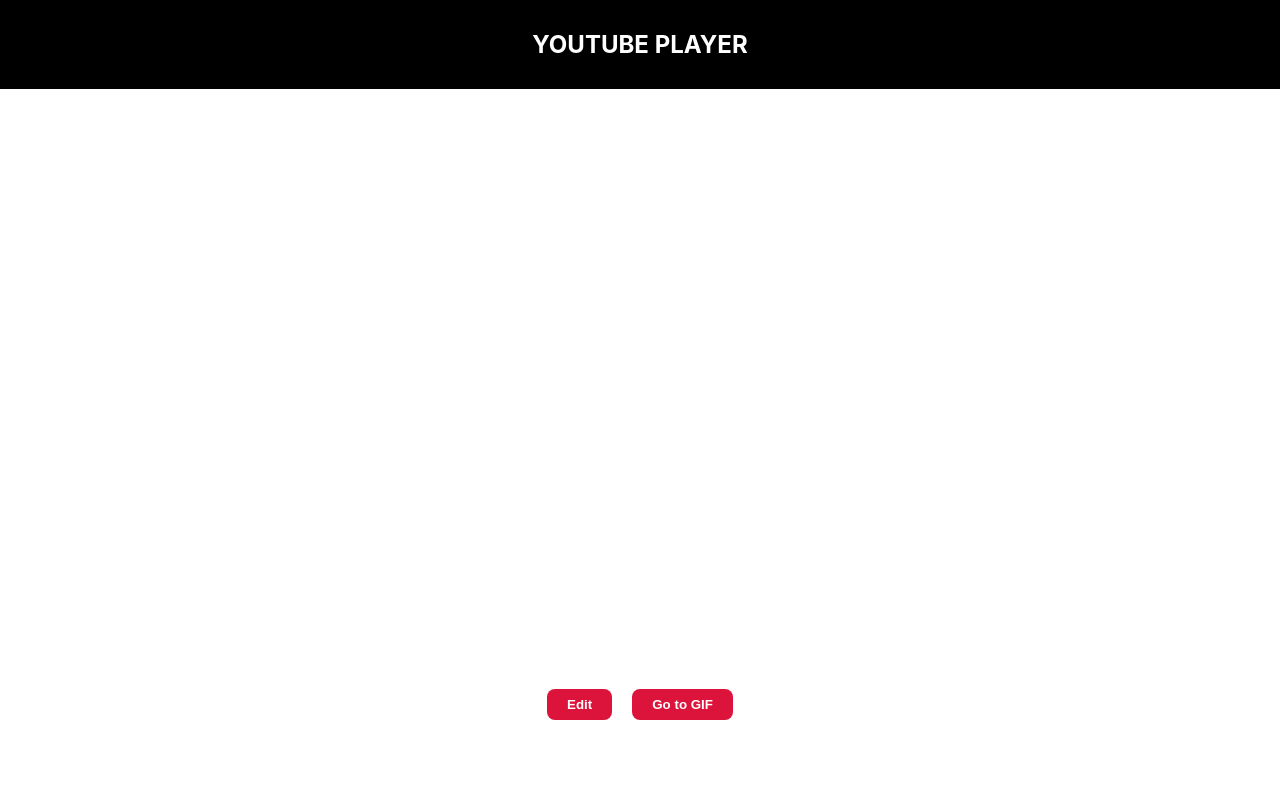
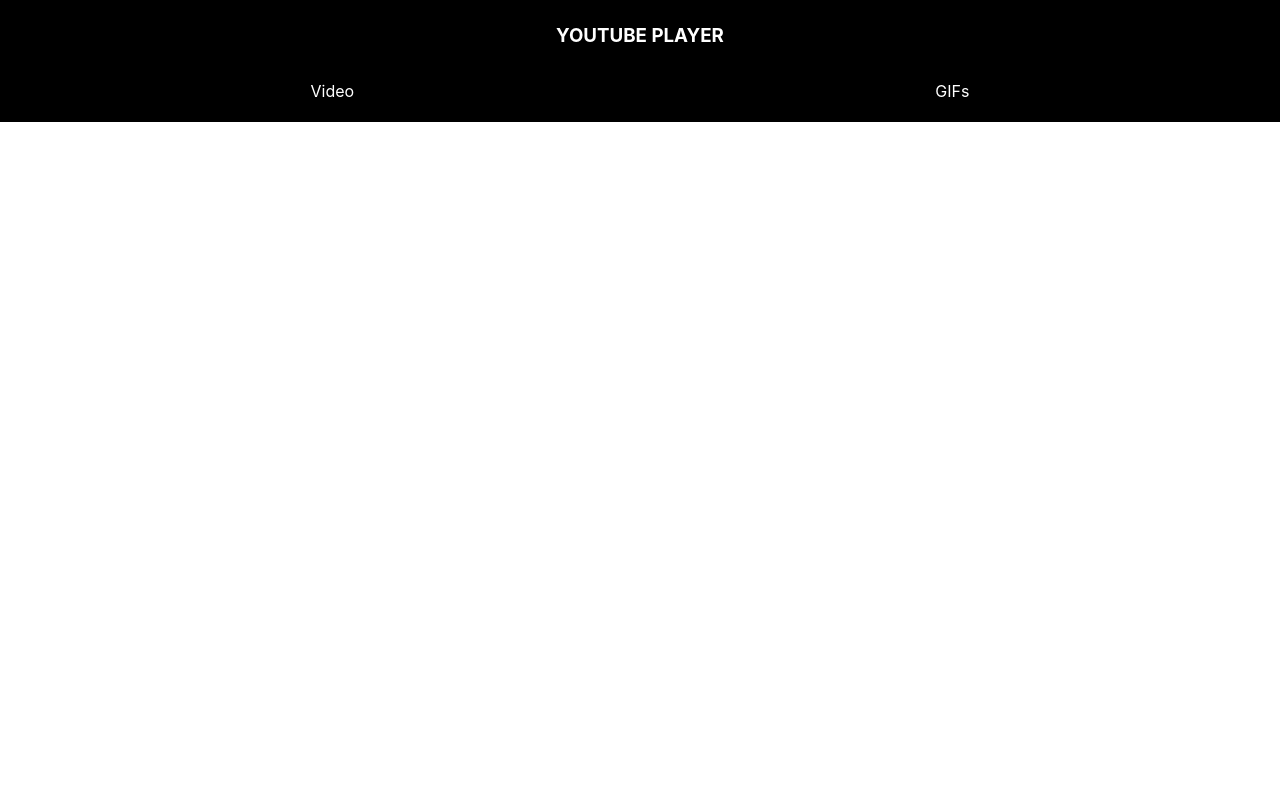
Before and after one commit to KeRusty/Youtube-Test, a React (Create React App) app: page /video in a window 1280 px wide. Shown: the top 800 px of the page. Built offline with nearby package versions, Linux system fonts and the light colour scheme.

Commit message:
updates to app behavior

```diff
--- a/src/components/header/header.tsx
+++ b/src/components/header/header.tsx
@@ -4,10 +4,28 @@ import './styles.scss'
 
 function Header() {
     const navigate = useNavigate();
+
+    const navigateToHome = () => {
+        localStorage.removeItem("videoUrl");
+        navigate('/')
+    }
+
+    const navigateToVideo = () => {
+        const videoUrl = localStorage.getItem("videoUrl");
+        if (videoUrl && videoUrl.length > 0) {
+            navigate('/video')
+        } else {
+            window.alert('Oops this does not seem to be a valid Youtube URL, try again')
+        }
+    }
     return (
-        <div className='header-container' onClick={() => navigate('/')}>
+        <div className='header-container'>
             <div className='header-text-container'>
-                <h2 className='header-text'>YOUTUBE PLAYER</h2>
+                <h3 className='header-text' onClick={navigateToHome}>YOUTUBE PLAYER</h3>
+            </div>
+            <div className='header-sub-text-container'>
+                <p className='header-text' onClick={navigateToVideo}>Video</p>
+                <p className='header-text' onClick={() => navigate('/gifs')}>GIFs</p>
             </div>
         </div>
     )
--- a/src/components/header/styles.scss
+++ b/src/components/header/styles.scss
@@ -1,6 +1,6 @@
 .header-container{
     background-color: black;
-    padding: 10px 0;
+    padding: 5px 0;
 }
 
 .header-text-container{
@@ -9,7 +9,20 @@
     align-items: center;
 }
 
+.header-sub-text-container{
+    display: flex;
+    justify-content: space-around;
+    align-items: center;
+    margin: 0 20px;
+}
+
 .header-text{
     color: white;
     cursor: pointer;
 }
+
+.header-text-link{
+    color: white;
+    cursor: pointer;
+    text-decoration: none;
+}
--- a/src/index.scss
+++ b/src/index.scss
@@ -20,4 +20,5 @@ code {
   border-radius: 8px;
   border: 0;
   margin: 0 10px;
+  cursor: pointer;
 }
--- a/src/index.tsx
+++ b/src/index.tsx
@@ -13,7 +13,4 @@ root.render(
   </React.StrictMode>
 );
 
-// If you want to start measuring performance in your app, pass a function
-// to log results (for example: reportWebVitals(console.log))
-// or send to an analytics endpoint. Learn more: https://bit.ly/CRA-vitals
 reportWebVitals();
--- a/src/pages/home/home.tsx
+++ b/src/pages/home/home.tsx
@@ -1,30 +1,55 @@
 import React, { ReactElement, useState } from 'react';
-import { useNavigate } from "react-router-dom";
+import ReactPlayer from "react-player";
+import { SourceProps } from 'react-player/base';
+
+// helpres
+import { isYouTubeLink, handleProgress } from '../../utils/helpers/helpers';
+
+// Styles
 import './styles.scss'
 
-// helpres
-import { isYouTubeLink } from '../../utils/helpers/helpers';
+function Home(): ReactElement | null {
 
-
-function Home(): ReactElement | null {
     const [inputUrl, setInputUrl] = useState<string>("");
-    const navigate = useNavigate();
+    const [playVideo, setPlayVideo] = useState<boolean>(false)
+    const [videoURL, setVideoURL] = useState<string | string[] | SourceProps[] | MediaStream | undefined>('');
 
     const handleSave = () => {
-        localStorage.setItem("videoPosition", "0");
+        if (playVideo) {
+            setInputUrl('')
+            setPlayVideo(false)
+        } else {
+            localStorage.setItem("videoPosition", "0");
 
-        const isCorrectURL = isYouTubeLink(inputUrl);
+            const isCorrectURL = isYouTubeLink(inputUrl?.trim());
 
-        if (isCorrectURL) {
-            navigate('/video', { state: { videoUrl: inputUrl } });
-        } else {
-            window.alert('Oops this does not seem to be a valid Youtube URL, try again')
+            if (isCorrectURL) {
+                setPlayVideo(true)
+                setVideoURL(inputUrl)
+                localStorage.setItem("videoUrl", inputUrl);
+            } else {
+                window.alert('Oops this does not seem to be a valid Youtube URL, try again')
+            }
         }
 
     };
 
     return (
         <div className="home-container">
+            {playVideo &&
+                <div className='video-player-container'>
+                    <ReactPlayer
+                        url={videoURL}
+                        playing={false}
+                        controls
+                        onProgress={handleProgress}
+                        progressInterval={1000}
+                        width="80%"
+                        height="70vh"
+                    />
+                </div>
+            }
+
             <div className='textbox-container'>
                 <input
                     type="text"
@@ -38,7 +63,7 @@ function Home(): ReactElement | null {
             <div className=''>
 
                 <button className="watch-button" onClick={handleSave}>
-                    Watch Video
+                    {playVideo ? 'Edit ' : 'Watch Video'}
                 </button>
             </div>
 
--- a/src/pages/home/styles.scss
+++ b/src/pages/home/styles.scss
@@ -22,3 +22,24 @@
     font-size: 1rem;
     font-weight: 400;
 }
+
+.video-container{
+    justify-content: center;
+    align-items: center;
+    flex-direction: column;
+}
+
+.video-player-container{
+    margin: 20px 0;
+    width: 100%;
+    display: flex;
+    justify-content: center;
+    align-items: center;
+    flex-direction: column;
+}
+
+.video-player-button-container{
+    display: flex;
+    flex-direction: row;
+    justify-content: space-between;
+}
--- a/src/pages/video/video.tsx
+++ b/src/pages/video/video.tsx
@@ -1,31 +1,28 @@
-import React, { ReactElement, useState, useEffect } from 'react';
+import React, { ReactElement, useState, useEffect, useRef } from 'react';
 import ReactPlayer from "react-player";
 import { useNavigate, useLocation } from "react-router-dom";
 import { SourceProps } from 'react-player/base';
 import './styles.scss'
 
 // helpers
-import { isYouTubeLink } from '../../utils/helpers/helpers';
-
-// https://www.youtube.com/watch?v=7PxxVJ40ZXM&t=2293s&ab_channel=KayyyWild
-
+import { isYouTubeLink, handleProgress } from '../../utils/helpers/helpers'
 
 function Video(): ReactElement | null {
     const navigate = useNavigate();
     const location = useLocation();
+    const [position, setPosition] = useState<number>(parseFloat(localStorage.getItem("videoPosition") || "0"));
 
     const [videoURL, setVideoURL] = useState<string | string[] | SourceProps[] | MediaStream | undefined>('');
-    const [position, setPosition] = useState<number>(parseFloat(localStorage.getItem("videoPosition") || "0"));
 
-    const handleProgress = (state: { playedSeconds: number }) => {
-        localStorage.setItem("videoPosition", state.playedSeconds.toString());
-    };
+    const playerRef = useRef(null);
 
     useEffect(() => {
-        const isCorrectURL = isYouTubeLink(location?.state?.videoUrl);
+        const url = localStorage.getItem("videoUrl") ?? '';
+        const isCorrectURL = isYouTubeLink(url ? url : '');
 
         if (isCorrectURL) {
-            setVideoURL(location?.state?.videoUrl)
+            setVideoURL(url.trim())
+            setPosition(parseFloat(localStorage.getItem("videoPosition") || "0"))
         } else {
             setVideoURL('https://www.youtube.com/watch?v=63EAJJakvEU&ab_channel=IliaTS')
         }
@@ -36,19 +33,20 @@ function Video(): ReactElement | null {
         <div className="video-container">
             <div className='video-player-container'>
                 <ReactPlayer
+                    ref={playerRef}
                     url={videoURL}
-                    playing={false}
+                    playing={true}
                     controls
                     onProgress={handleProgress}
                     progressInterval={1000}
-                    width="80%"
-                    height="70vh"
+                    config={{ youtube: { playerVars: { start: position } } }} // seems to not work properly
+                    width="100%"
+                    height="100vh"
                 />
             </div>
 
             <div className='video-player-button-container'>
-                <button className="watch-button" onClick={() => navigate("/")}>Edit</button>
-                <button className="watch-button" onClick={() => navigate("/gif")}>Go to GIF</button>
+                <button className="watch-button" onClick={() => navigate("/")}>Back</button>
             </div>
 
         </div>
```
